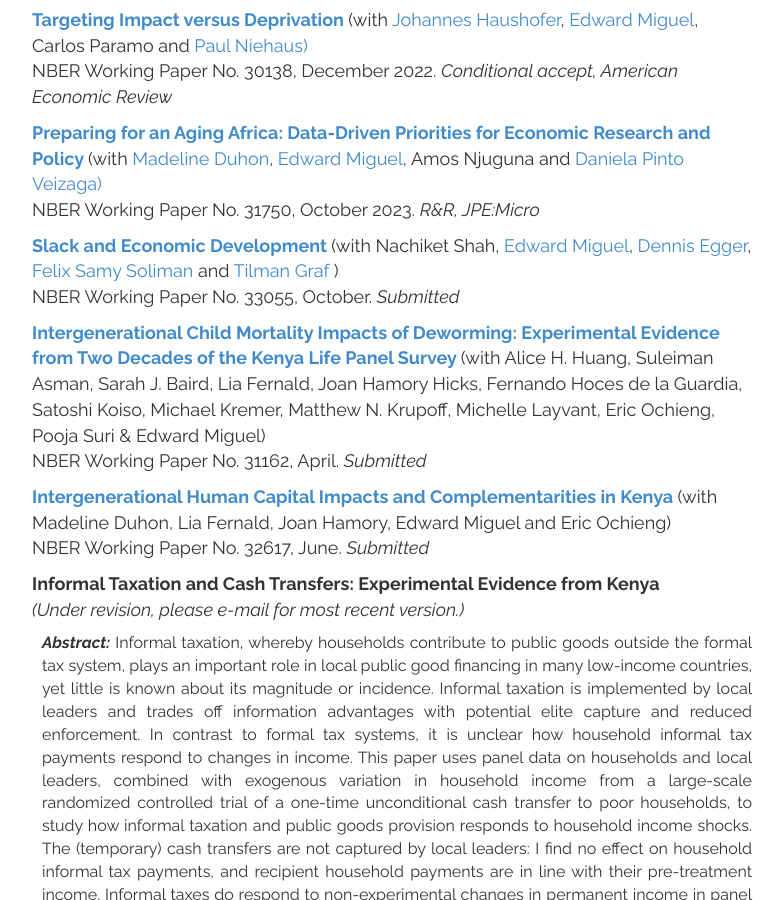
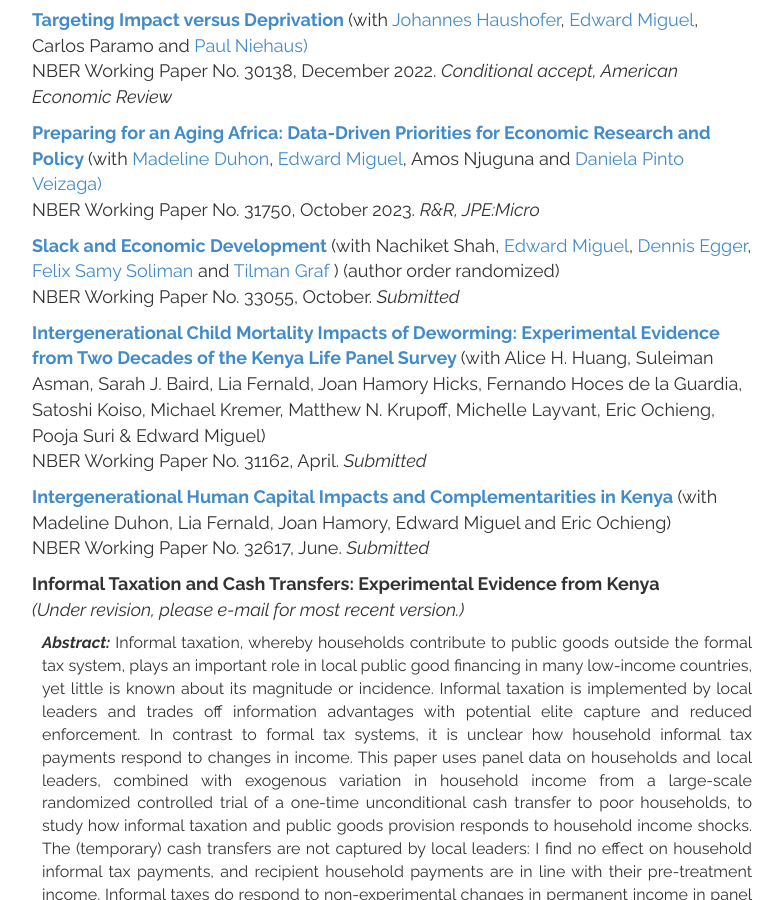
Before and after one commit to mwwalker/mwwalker.github.io, a Jekyll site: the page built from research/index.html, in a window 1280 px wide and 900 px high, scrolled down 1321 px. Shown: the whole window, without its empty margins (248-1031 px from the left). Built offline with Jekyll 4.4.1, drawn with Linux system fonts in a browser that asks for light colours.

Commit message:
Update index.html

```diff
--- a/research/index.html
+++ b/research/index.html
@@ -102,7 +102,7 @@ title: Research
   <p style="font-size:18px"> <a href="https://www.nber.org/papers/w31750"> <b> Preparing for an Aging Africa: Data-Driven Priorities for Economic Research and Policy </b> </a> (with <a href="https://www.madelineduhon.com/"> Madeline Duhon</a>,<a href="https://emiguel.econ.berkeley.edu/"> Edward Miguel</a>, Amos Njuguna and <a href="https://dapivei.github.io/"> Daniela Pinto Veizaga)</a>
     <br> NBER Working Paper No. 31750, October 2023. <em> R&R, JPE:Micro </em> </p>
 
-    <p style="font-size:18px"> <a href="https://www.nber.org/papers/w33055"> <b> Slack and Economic Development </b> </a> (with Nachiket Shah, <a href="https://emiguel.econ.berkeley.edu/"> Edward Miguel</a>,  <a href="https://www.dennisegger.net/"> Dennis Egger</a>, <a href="https://www.econ.uzh.ch/en/people/graduatestudents/soliman.html"> Felix Samy Soliman </a> and <a href="https://tilmangraff.github.io/"> Tilman Graf </a>)
+    <p style="font-size:18px"> <a href="https://www.nber.org/papers/w33055"> <b> Slack and Economic Development </b> </a> (with Nachiket Shah, <a href="https://emiguel.econ.berkeley.edu/"> Edward Miguel</a>,  <a href="https://www.dennisegger.net/"> Dennis Egger</a>, <a href="https://www.econ.uzh.ch/en/people/graduatestudents/soliman.html"> Felix Samy Soliman </a> and <a href="https://tilmangraff.github.io/"> Tilman Graf </a>) (author order randomized)
     <br> NBER Working Paper No. 33055, October. <em> Submitted </em></p>
 
 <p style="font-size:18px">  <a href="https://www.nber.org/papers/w31162"> <b> Intergenerational Child Mortality Impacts of Deworming: Experimental Evidence from Two Decades of the Kenya Life Panel Survey </b> </a> (with Alice H. Huang, Suleiman Asman, Sarah J. Baird, Lia Fernald, Joan Hamory Hicks, Fernando Hoces de la Guardia, Satoshi Koiso, Michael Kremer, Matthew N. Krupoff, Michelle Layvant, Eric Ochieng, Pooja Suri & Edward Miguel)
```
